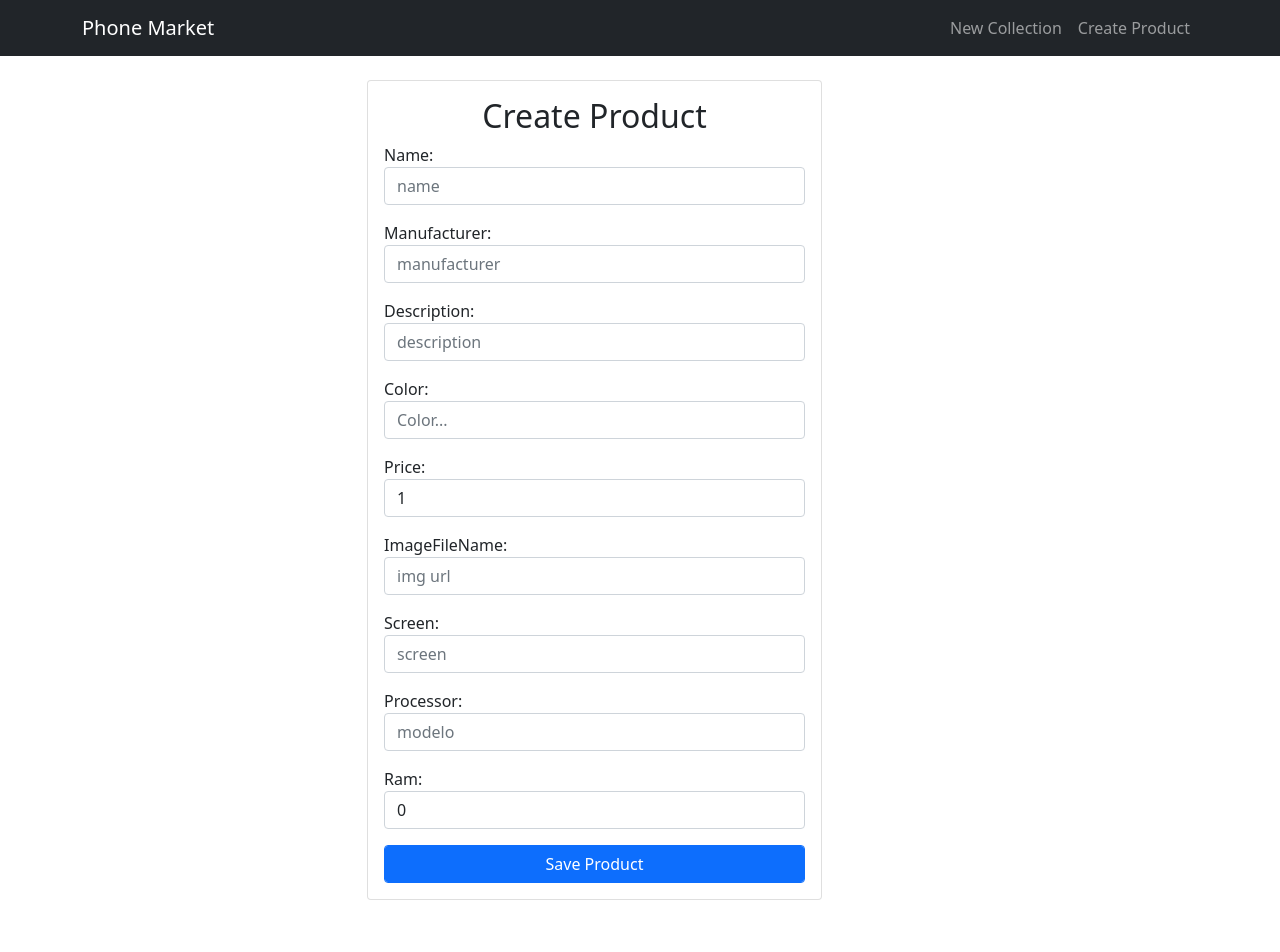
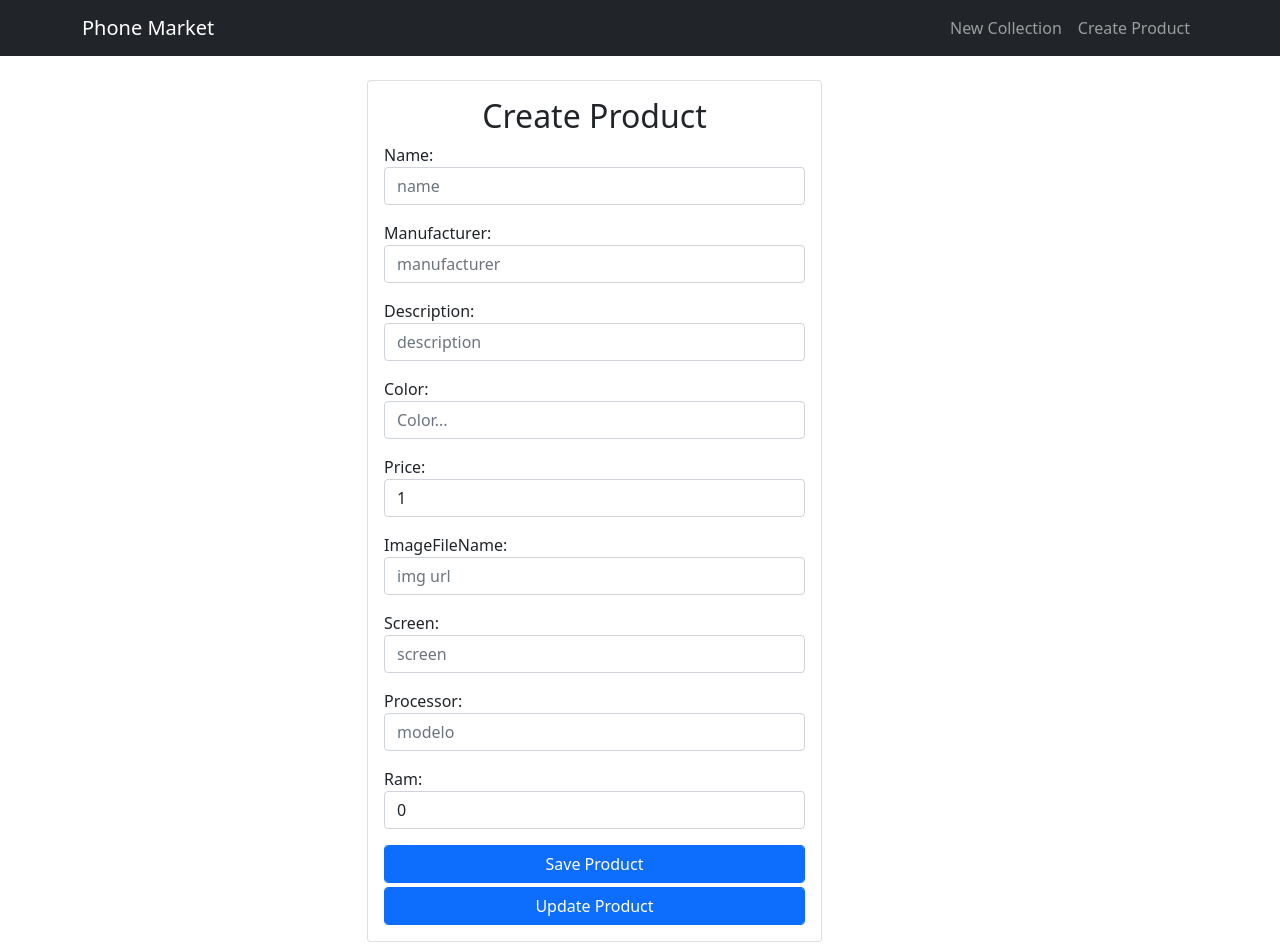
Before and after one commit to gurgen-baghdasaryan/Phone-Catalog, a React (Create React App) app in the folder client/: page /edit/1 in a window 1280 px wide. Shown: the top 952 px of the page. Before the commit the page ends 924 px from the top, so only its background shows below. Built offline with nearby package versions, Linux system fonts and the light colour scheme; no server answers; the HTML template or start-up script is replaced by a standard one.

Commit message:
Put prtition done

```diff
--- a/client/src/components/CreateProduct.js
+++ b/client/src/components/CreateProduct.js
@@ -1,4 +1,6 @@
-import React, { useState } from "react";
+import React, { useEffect, useState } from "react";
+import { useParams } from "react-router-dom";
+
 import axios from "axios";
 
 const CreateProduct = () => {
@@ -13,9 +15,9 @@ const CreateProduct = () => {
     processor: "",
     ram: 0,
   };
-
+  let { id } = useParams();
   const [product, setProduct] = useState(valueInitial);
-
+  const [subId, setSubId] = useState(id);
   const dataCapture = (e) => {
     const { name, value } = e.target;
     setProduct({ ...product, [name]: value });
@@ -37,6 +39,35 @@ const CreateProduct = () => {
     await axios.post("http://localhost:4000/api/products", newProduct);
     setProduct({ ...valueInitial });
   };
+
+  const updateProduct = async (e) => {
+    e.preventDefault();
+    const newUser = {
+      name: product.name,
+      description: product.description,
+      price: product.price,
+    };
+    await axios.put("http://localhost:4000/api/products/" + subId, newUser);
+    setProduct({ ...valueInitial });
+    setSubId("");
+  };
+
+  const editOne = async (idValue) => {
+    const res = await axios.get(
+      "http://localhost:4000/api/products/" + idValue
+    );
+    setProduct({
+      name: res.data.name,
+      description: res.data.description,
+      price: res.data.price,
+    });
+  };
+
+  useEffect(() => {
+    if (subId !== "") {
+      editOne(subId);
+    }
+  }, [subId]);
 
   return (
     <div className="col-md-5 offset-md-3">
@@ -149,6 +180,11 @@ const CreateProduct = () => {
           </div>
           <button className="btn btn-primary form-control">Save Product</button>
         </form>
+        <form onSubmit={updateProduct}>
+          <button className="btn btn-primary form-control mt-1">
+            Update Product
+          </button>
+        </form>
       </div>
     </div>
   );
--- a/client/src/components/ProductList.js
+++ b/client/src/components/ProductList.js
@@ -1,6 +1,7 @@
 import { useEffect, useState } from "react";
 import axios from "axios";
 import { Link } from "react-router-dom";
+
 
 const ProductList = () => {
   const [list, setList] = useState([]);
@@ -13,13 +14,14 @@ const ProductList = () => {
     getProducts();
   }, []);
 
-  console.log("list", list);
 
-  const deleteProduct = async (id) => {
-    await axios.delete("http://localhost:4000/api/products/" + id);
+  const deleteProduct = async (e, id) => {
+    e.preventDefault();
+      await axios.delete("http://localhost:4000/api/products/" + id);
+
   };
   return (
-    <div className="row">
+    <div className="row ">
       {list.map((lista) => (
         <div className="col-md-4 p-2" key={lista._id}>
           <div className="card">
```
Also changed, not shown: client/src/components/Product.js (+7 -6 lines).
